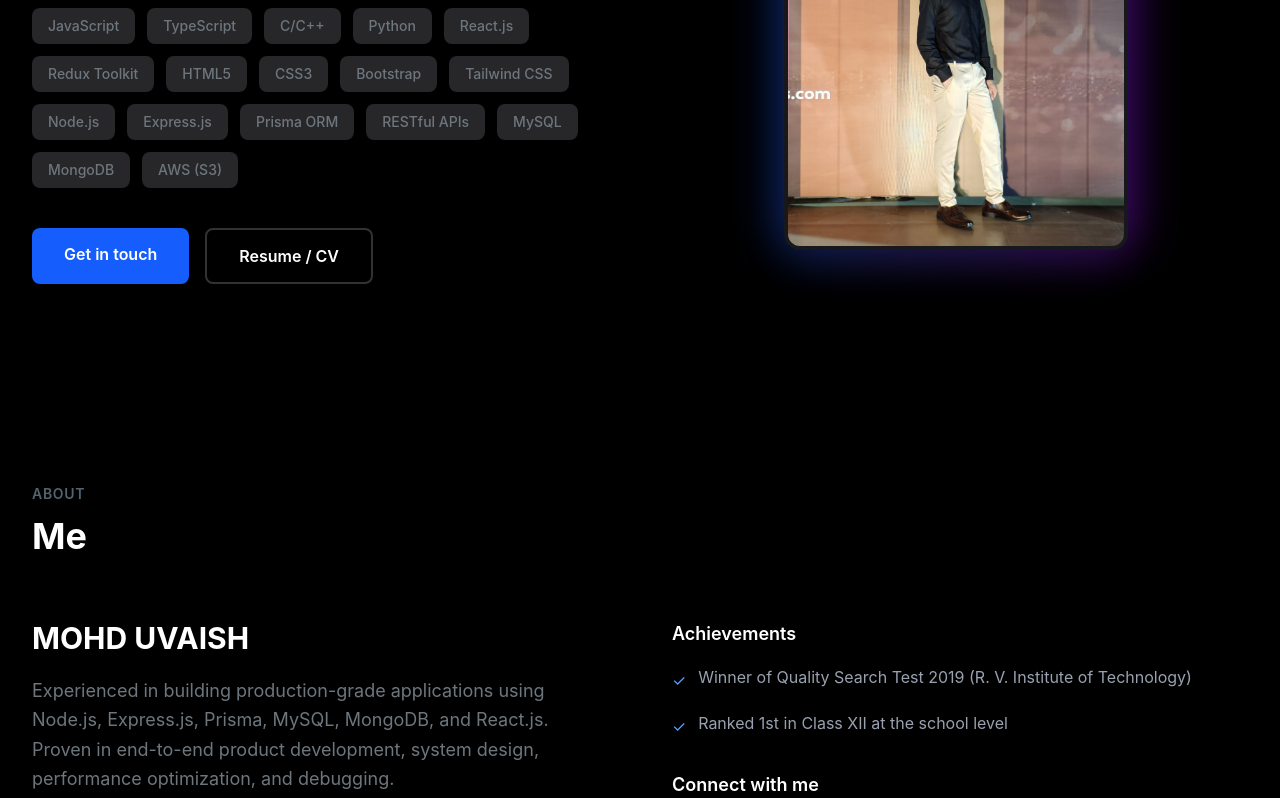
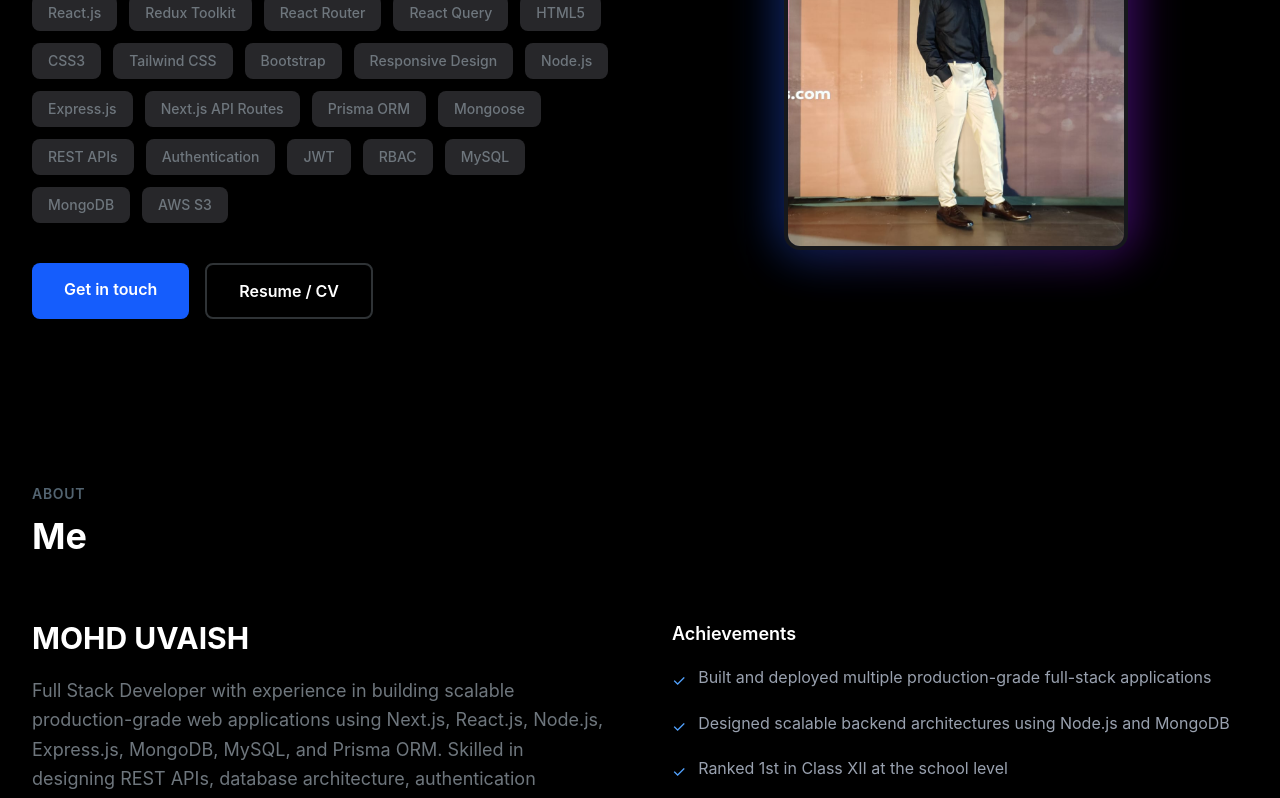
Before and after one commit to uvaishnasir/Portfolio, a React (Vite) app: page / in a window 1280 px wide. Shown: the part 380-1178 px from the top of the page. Built offline with nearby package versions, Linux system fonts and the light colour scheme.

Commit message:
feat: update personal info and tech stack details, add new projects to portfolio

```diff
--- a/src/data/constants.js
+++ b/src/data/constants.js
@@ -2,9 +2,9 @@ export const personalInfo = {
   name: "Mohd Uvaish",
   title: "Full-Stack Developer",
   tagline:
-    "Full-stack developer with strong expertise in backend architecture, RESTful APIs, and database design. Experienced in building and scaling production-grade applications.",
+    "Full Stack Developer specializing in Next.js, React.js, Node.js, Express.js, MongoDB and scalable backend architecture.",
   description:
-    "Experienced in building production-grade applications using Node.js, Express.js, Prisma, MySQL, MongoDB, and React.js. Proven in end-to-end product development, system design, performance optimization, and debugging.",
+    "Full Stack Developer with experience in building scalable production-grade web applications using Next.js, React.js, Node.js, Express.js, MongoDB, MySQL, and Prisma ORM. Skilled in designing REST APIs, database architecture, authentication systems, third-party integrations, cloud storage, and deploying modern web applications from development to production.",
   email: "uvaishnasir@gmail.com",
   phone: "9410853898",
   location: "Noida, India",
@@ -38,8 +38,10 @@ export const personalInfo = {
       },
     ],
     achievements: [
-      "Winner of Quality Search Test 2019 (R. V. Institute of Technology)",
+      "Built and deployed multiple production-grade full-stack applications",
+      "Designed scalable backend architectures using Node.js and MongoDB",
       "Ranked 1st in Class XII at the school level",
+      "Winner of Quality Search Test 2019",
     ],
   },
 };
@@ -79,17 +81,32 @@ export const socialLinks = [
 
 export const techStack = {
   languages: ["JavaScript", "TypeScript", "C/C++", "Python"],
-  backend: ["Node.js", "Express.js", "Prisma ORM", "RESTful APIs"],
+  backend: [
+    "Node.js",
+    "Express.js",
+    "Next.js API Routes",
+    "Prisma ORM",
+    "Mongoose",
+    "REST APIs",
+    "Authentication",
+    "JWT",
+    "RBAC",
+  ],
   frontend: [
+    "Next.js",
     "React.js",
     "Redux Toolkit",
+    "React Router",
+    "React Query",
     "HTML5",
     "CSS3",
+    "Tailwind CSS",
     "Bootstrap",
-    "Tailwind CSS",
+    "Responsive Design",
   ],
-  databases: ["MySQL", "MongoDB", "Redis"],
-  cloudStorage: ["AWS (S3)", "Docker", "Cloudinary"],
+  databases: ["MySQL", "MongoDB", "MongoDB Atlas", "Redis"],
+  cloudStorage: ["AWS S3", "Cloudinary", "Docker", "Hostinger", "GoDaddy"],
+
   tools: [
     "Git",
     "GitHub",
@@ -100,20 +117,34 @@ export const techStack = {
     "Antigravity",
     "Cursor AI",
     "GitHub Copilot",
+    "Claude",
+    "OpenAI API",
+    "Supabase",
+    "Vercel",
+    "Render",
+    "Linux",
   ],
   concepts: [
     "Data Structures & Algorithms",
     "OOP",
     "DBMS",
-    "MVC Architecture",
-    "System Design Basics",
+    "MVC",
+    "System Design",
+    "Authentication",
+    "Authorization",
+    "RBAC",
+    "REST APIs",
+    "Performance Optimization",
     "Debugging",
     "Agile",
   ],
   apis: [
+    "REST APIs",
     "Payment Gateways",
-    "Shipping/Delivery APIs",
-    "Third-Party Integrations",
+    "Google OAuth",
+    "Meta Pixel",
+    "Shipping APIs",
+    "OpenAI API",
   ],
 };
 
@@ -211,6 +242,116 @@ export const projects = [
   },
   {
     id: 2,
+    title: "Wing Holidays",
+    subtitle: "Hotel Booking Platform for Manali",
+    website: "wingholidays.com",
+    link: "https://wingholidays.com",
+    description:
+      "A complete hotel booking platform for travelers visiting Manali. The platform enables users to browse hotels, explore destinations, check availability, submit booking requests, and manage inquiries through a modern responsive interface.",
+    features: [
+      "Hotel listing and detailed property pages",
+      "Destination-wise hotel browsing",
+      "Booking enquiry workflow",
+      "SEO optimized pages using Next.js",
+      "Responsive UI with Tailwind CSS",
+      "Admin dashboard for hotel management",
+      "Dynamic CMS for banners and hotel content",
+      "Image management with cloud storage",
+      "Secure REST APIs",
+      "Production deployment on Hostinger",
+    ],
+    responsibilities: [
+      "Developed the complete frontend using Next.js",
+      "Designed backend APIs using Node.js and Express",
+      "Created MongoDB database architecture",
+      "Integrated admin panel for hotel management",
+      "Handled deployment and production debugging",
+      "Implemented SEO optimization and responsive UI",
+    ],
+    technologies: {
+      frontend: ["Next.js", "React.js", "Tailwind CSS"],
+      backend: ["Node.js", "Express.js"],
+      database: ["MongoDB", "Mongoose"],
+      other: ["JWT", "AWS S3", "Hostinger"],
+    },
+    image: "/assets/wingholidays.png",
+    featured: true,
+  },
+  {
+    id: 3,
+    title: "GoParcel (formerly ShipLogo)",
+    subtitle: "End-to-End Logistics & Shipment Management Platform",
+    website: "goparcel.in",
+    link: "https://goparcel.in",
+    description:
+      "A comprehensive logistics and shipment management platform that enables businesses and customers to book shipments, track parcels in real time, manage orders, generate shipping labels, and streamline domestic and international logistics operations through a centralized dashboard.",
+    features: [
+      "Real-time shipment tracking",
+      "Shipment booking and management",
+      "Customer and admin dashboards",
+      "Order and parcel lifecycle management",
+      "Pickup request management",
+      "Shipping label generation",
+      "Role-based authentication and authorization",
+      "REST APIs for logistics operations",
+      "Responsive dashboard with analytics",
+      "Courier and logistics workflow automation",
+    ],
+    responsibilities: [
+      "Designed and developed scalable backend APIs using Node.js and Express.js",
+      "Built responsive frontend modules using React.js",
+      "Designed MongoDB database architecture and optimized queries",
+      "Implemented secure JWT authentication and RBAC",
+      "Integrated shipment tracking and logistics workflows",
+      "Developed admin modules for shipment, customer, and order management",
+      "Participated in deployment, debugging, and production support",
+    ],
+    technologies: {
+      frontend: ["React.js", "Redux Toolkit", "Tailwind CSS"],
+      backend: ["Node.js", "Express.js"],
+      database: ["MongoDB", "Mongoose"],
+      other: ["JWT", "REST APIs", "Cloudinary", "Git", "Postman"],
+    },
+    image: "/assets/goparcel.png",
+    featured: true,
+  },
+  {
+    id: 4,
+    title: "ManuscriptGate",
+    subtitle: "Journal Management System",
+    website: "manuscriptgate.net",
+    link: "https://manuscriptgate.net",
+    description:
+      "A modern journal management platform that streamlines academic publishing by connecting authors, reviewers, editors, and administrators through an end-to-end manuscript workflow.",
+    features: [
+      "Author manuscript submission",
+      "Editorial workflow management",
+      "Reviewer assignment system",
+      "Role-based access control",
+      "Journal and issue management",
+      "Submission tracking",
+      "Responsive dashboard",
+      "Document management",
+      "Admin management panel",
+    ],
+    responsibilities: [
+      "Developed frontend modules using Next.js",
+      "Designed backend APIs",
+      "Implemented authentication and RBAC",
+      "Integrated MongoDB database",
+      "Built admin dashboard",
+    ],
+    technologies: {
+      frontend: ["Next.js", "React.js", "Tailwind CSS"],
+      backend: ["Node.js", "Express.js"],
+      database: ["MongoDB"],
+      other: ["JWT", "REST APIs"],
+    },
+    image: "/assets/manuscriptgate.png",
+    featured: true,
+  },
+  {
+    id: 5,
     title: "Celestiq Beauty",
     subtitle: "E-commerce platform for beauty and wellness products",
     website: "celestiqbeauty.com",
@@ -241,7 +382,7 @@ export const projects = [
     featured: true,
   },
   {
-    id: 3,
+    id: 6,
     title: "HRMS – Human Resource Management System",
     subtitle: "Enterprise HR management dashboard",
     description:
@@ -270,7 +411,7 @@ export const projects = [
     featured: true,
   },
   {
-    id: 4,
+    id: 7,
     title: "HOTLINE",
     subtitle: "Service provider marketplace for beauty and home services",
     website: "hotline.probeyservices.tech",
```
